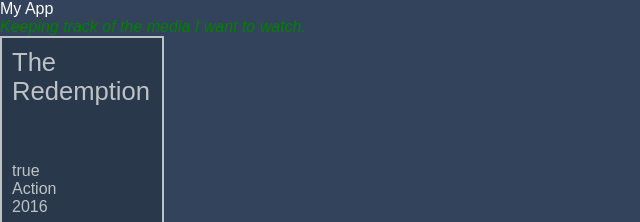
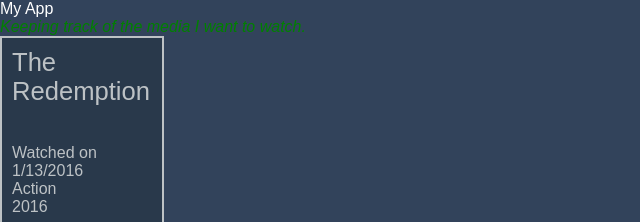
Before and after one commit to lwrainbow/media-list-angular-application, an Angular app: page / in a window 1280 px wide. Shown: the top 222 px of the page, without its empty margins (0-640 px from the left). Built offline with nearby package versions, Linux system fonts and the light colour scheme.

Commit message:
remove interpolation

```diff
--- a/src/app/media-item.component.html
+++ b/src/app/media-item.component.html
@@ -1,5 +1,5 @@
-<h2>{{ name }}</h2>
-<div>{{ wasWatched() }}</div>
+<h2>The Redemption</h2>
+<div>Watched on 1/13/2016</div>
 <div>Action</div>
 <div>2016</div>
 <div class="tools">
--- a/src/app/media-item.component.ts
+++ b/src/app/media-item.component.ts
@@ -5,9 +5,4 @@
   templateUrl: 'media-item.component.html',
   styleUrls: ['media-item.component.css']
 })
-export class MediaItemComponent {
-  name = 'The Redemption';
-  wasWatched() {
-    return true;
-  }
-}
+export class MediaItemComponent { }
```
